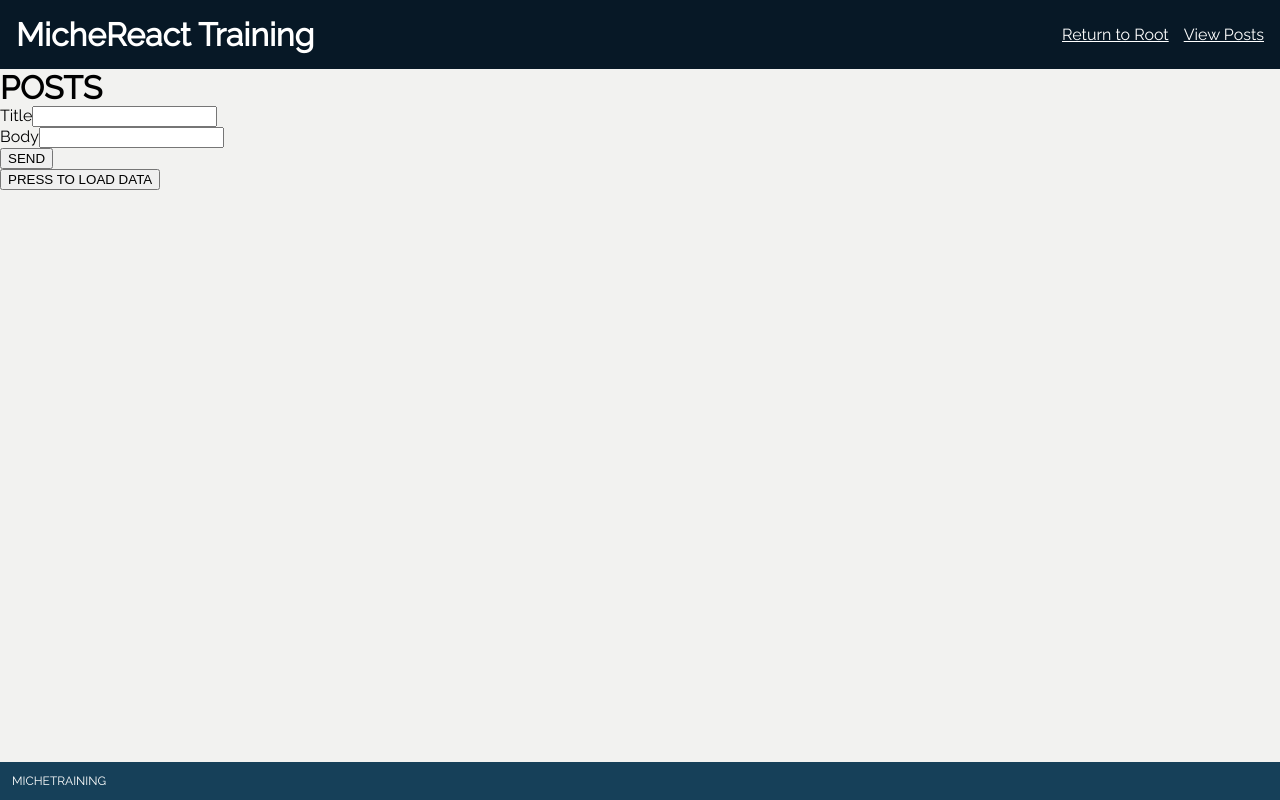
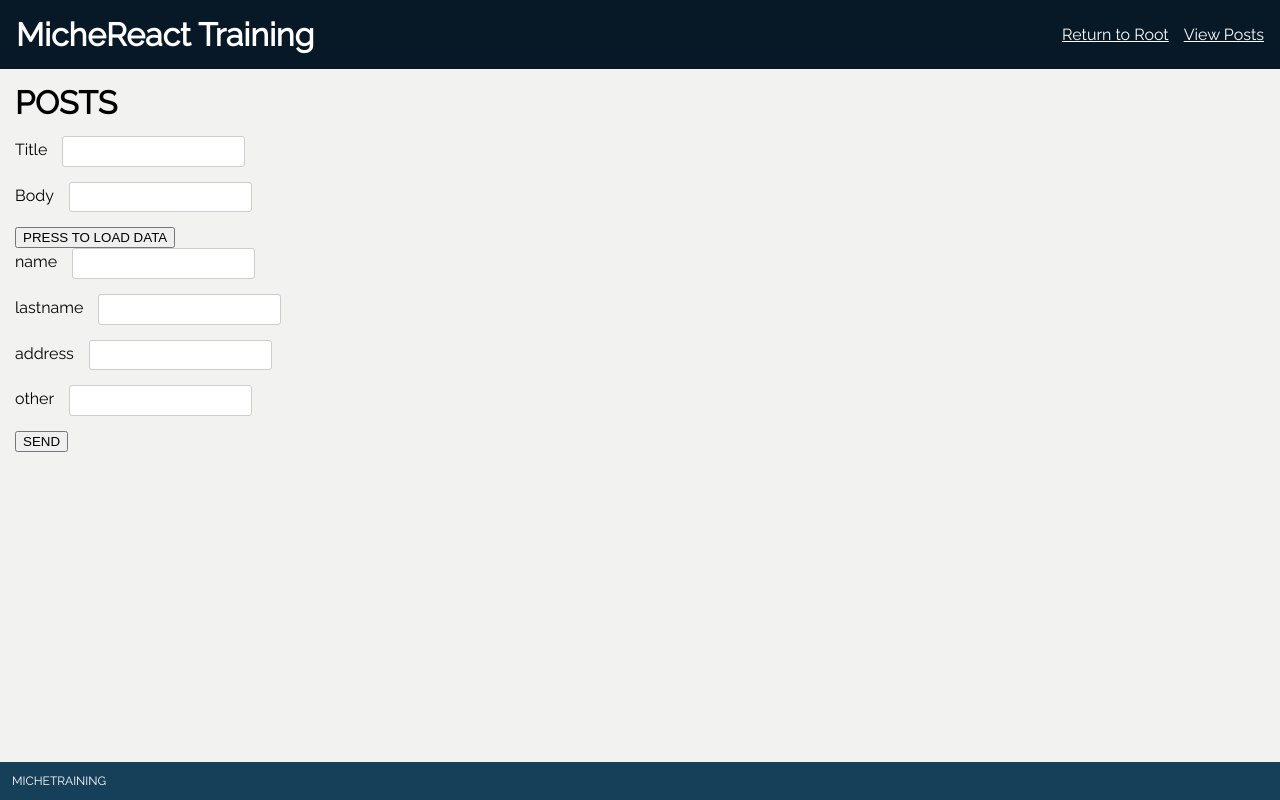
Before and after one commit to Sergio-Montoya-c/react-training, a React (Create React App) app: page /list in a window 1280 px wide. Built offline with nearby package versions, Linux system fonts and the light colour scheme.

Commit message:
Day 5 - Added High Order Components and mininal styling

```diff
--- a/src/App.css
+++ b/src/App.css
@@ -32,3 +32,20 @@ h1 {
 
 .main-content {
   flex: 2; }
+
+.list {
+  padding: 15px;
+  box-sizing: border-box; }
+  .list h1 {
+    margin-bottom: 15px; }
+  .list input {
+    border-radius: 3px;
+    margin-left: 15px;
+    border: 1px solid #cdcdcd;
+    line-height: 2em;
+    margin-bottom: 15px; }
+  @media (max-width: 769px) {
+    .list input {
+      width: 100%;
+      margin-left: 0;
+      margin-top: 15px; } }
--- a/src/App.scss
+++ b/src/App.scss
@@ -3,3 +3,5 @@
 @import 'styles/components/header';
 @import 'styles/components/footer';
 @import 'styles/utils/reset';
+
+@import 'styles/pages/list';
--- a/src/components/Form.js
+++ b/src/components/Form.js
@@ -1,41 +1,44 @@
 import React, {Component} from 'react';
 import PropTypes from 'prop-types';
+import withSubscription from './FormHOC';
 
-export default class Form extends Component {
-  state = {
+const fields = {
   title: '',
   body: '',
 }
 
-  handleChange = event => {
-    this.setState({
-      [event.target.name]: event.target.value,
-    })
+const checkData = ({title, body}) => {
+  return title !== '' && body !== '';
 }
 
-  handleClick = () => {
-    this.props.onPostItem(this.state);
+const Form = ({fields, handleChange, onPostItem}) => {
+  const {title, body} = fields;
+  return(
+    <form onSubmit={ event =>  {
+          event.preventDefault();
+          onPostItem(fields)
         }
-
-  render() {
-    const {title, body} = this.state;
-    return(
-      <div>
+      }>
       <div>
         <label>Title</label>
-          <input onChange={this.handleChange} name="title" type="text" value={title} />
+        <input onChange={handleChange} name="title" type="text" value={title} />
       </div>
       <div>
         <label>Body</label>
-          <input onChange={this.handleChange} name="body" type="text" value={body} />
+        <input onChange={handleChange} name="body" type="text" value={body} />
       </div>
-        <button onClick={this.handleClick}>
+      { checkData(fields) &&
+        <button type='submit'>
           SEND
         </button>
-      </div>
+      }
+    </form>
   )
 }
-}
+
+const FormWithSubscription = withSubscription(Form, fields);
+
+export default FormWithSubscription;
 
 Form.propTypes = {
   onPostItem: PropTypes.func.isRequired,
--- /dev/null
+++ b/src/components/FormHOC.js
@@ -0,0 +1,19 @@
+import React from 'react';
+
+const withSubscription = (WrappedComponent, fields) => {
+  return class extends React.Component {
+    state = {...fields};
+
+    handleChange = event => {
+      this.setState({
+        [event.target.name]: event.target.value,
+      })
+    }
+
+    render() {
+      return <WrappedComponent fields={this.state} handleChange={this.handleChange} {...this.props} />
+    }
+  }
+}
+
+export default withSubscription;
--- a/src/components/Item.jsx
+++ b/src/components/Item.jsx
@@ -3,7 +3,7 @@ import React from 'react';
 const Item = ({body, title}) => {
   return (
     <li>
-      <h1>{title}</h1>
+      <strong>{title}</strong>
       <span>{body}</span>
     </li>
   );
--- a/src/components/List.jsx
+++ b/src/components/List.jsx
@@ -1,7 +1,7 @@
 import React, {Fragment, Component} from "react";
-import { Link } from "react-router-dom";
 import Item from './Item';
 import Form from './Form';
+import OtherForm from './OtherForm';
 import axios from 'axios';
 
 class List extends Component {
@@ -29,16 +29,19 @@ class List extends Component {
     const {posts} = this.state;
     return(
       <Fragment>
+        <div className="list">
           <h1>POSTS</h1>
           <Form onPostItem={this.handlePostItem} />
           <button onClick={ this.handleRetrievePosts }>
             PRESS TO LOAD DATA
           </button>
+          <OtherForm onPostItem={this.handlePostItem} />
           <ul>
             {posts.map(post => {
               return <Item key={post.title} title={post.title} body={post.body} />
             })}
           </ul>
+        </div>
       </Fragment>
     )
   }
--- /dev/null
+++ b/src/components/OtherForm.js
@@ -0,0 +1,54 @@
+import React, {Component} from 'react';
+import PropTypes from 'prop-types';
+import withSubscription from './FormHOC';
+
+const fields = {
+  name: '',
+  lastname: '',
+  address: '',
+  other: '',
+}
+
+class OtherForm extends Component {
+
+  handleClick = () => {
+    this.props.onPostItem(this.state);
+  }
+
+  render() {
+    const {name, lastname, address, other} = this.props.fields;
+    const {handleChange} = this.props;
+    return(
+      <div>
+        <div>
+          <label>name</label>
+          <input onChange={handleChange} name="name" type="text" value={name} />
+        </div>
+        <div>
+          <label>lastname</label>
+          <input onChange={handleChange} name="lastname" type="text" value={lastname} />
+        </div>
+        <div>
+          <label>address</label>
+          <input onChange={handleChange} name="address" type="text" value={address} />
+        </div>
+        <div>
+          <label>other</label>
+          <input onChange={handleChange} name="other" type="text" value={other} />
+        </div>
+        <button onClick={this.handleClick}>
+          SEND
+        </button>
+      </div>
+    )
+  }
+}
+
+
+const FormWithSubscription = withSubscription(OtherForm, fields);
+
+export default FormWithSubscription;
+
+OtherForm.propTypes = {
+  onPostItem: PropTypes.func.isRequired,
+};
--- a/src/components/Post.js
+++ b/src/components/Post.js
@@ -14,7 +14,6 @@ export default class Post extends Component {
   }
 
   render (){
-    console.log(this.props);
     const {title, body} =  this.state;
     return (
       <div>
--- /dev/null
+++ b/src/styles/pages/_list.scss
@@ -0,0 +1,22 @@
+.list {
+  padding: 15px;
+  box-sizing: border-box;
+  h1 {
+    margin-bottom: 15px;
+  }
+  input {
+    border-radius: 3px;
+    margin-left: 15px;
+    border: 1px solid #cdcdcd;
+    line-height: 2em;
+    margin-bottom: 15px;
+  }
+
+  @media (max-width: 769px) {
+    input {
+      width: 100%;
+      margin-left: 0;
+      margin-top: 15px;
+    }
+  }
+}
```
Also changed, not shown: 1 other file (tests, documents, lock files or other folders). Lines whose indentation alone changed are shown as unchanged.
